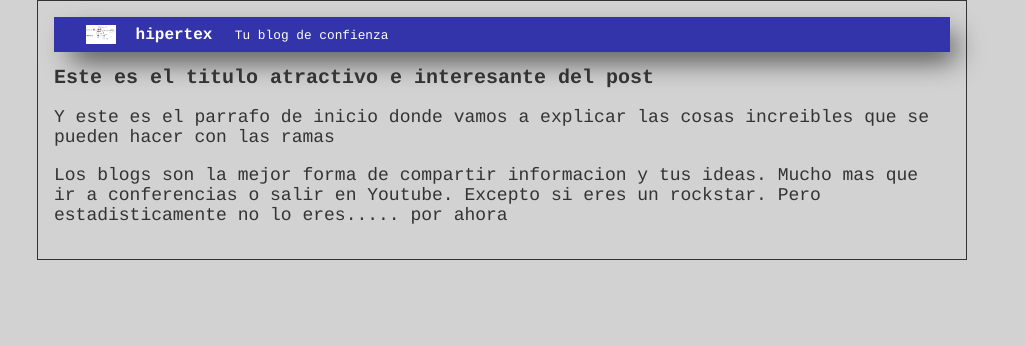
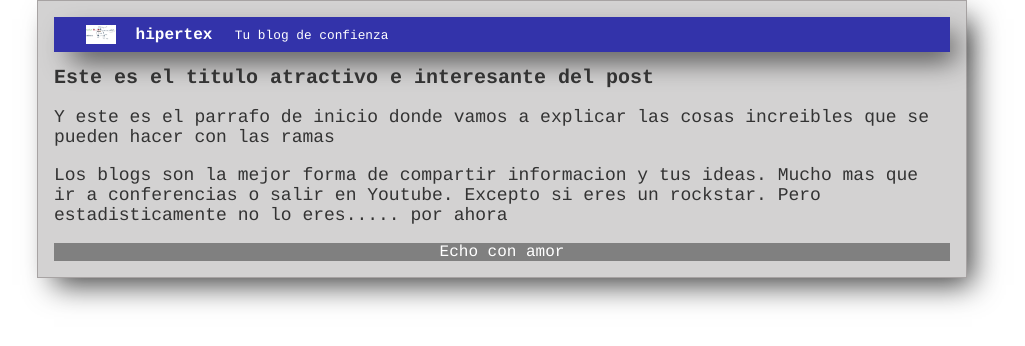
Before and after one commit to cncchild/hypertexblog, a plain HTML site: page index.html in a window 1280 px wide. Shown: the whole page, without its empty margins (138-1163 px from the left). Drawn offline with Linux system fonts and the light colour scheme.

Commit message:
se agrego bacground a container y sombra

```diff
--- a/css/estilos.css
+++ b/css/estilos.css
@@ -1,6 +1,6 @@
 body{
     color: #333;
-    background-color: #d3d2d2;
+
     text-align: left;
     font-family: "courier";
     font-size: 16px;
@@ -10,10 +10,12 @@ body{
 }
 
 #container{
+    box-shadow: 11px 13px 28px -6px rgba(0,0,0,0.75);
+    background-color: #d3d2d2;
     width: 70%;
     padding: 1rem;
     text-align: left;
-    border: 1px solid #333;
+    border: 1px solid #a7a3a3;
     margin: 0 auto;
 }
 
@@ -46,3 +48,9 @@ body{
     padding: 0 10px 0 0;
     vertical-align: middle;
 }
+
+#footer{
+    background-color: gray;
+    color: white;
+    text-align: center;
+}
--- a/index.html
+++ b/index.html
@@ -20,6 +20,9 @@
                 si eres un rockstar. Pero estadisticamente no lo eres..... por ahora
             </p>
         </div>
+        <div id="footer">
+            Echo con amor
+        </div>
     </div>
 
 </body>
```
